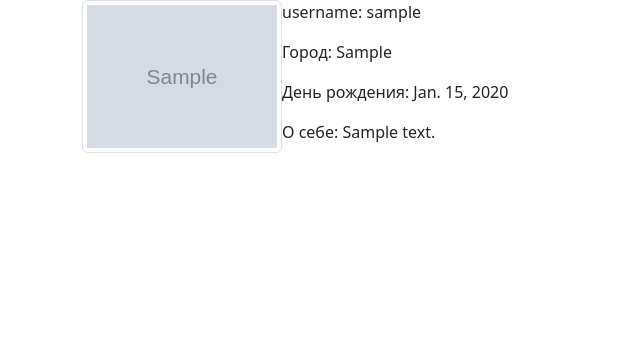
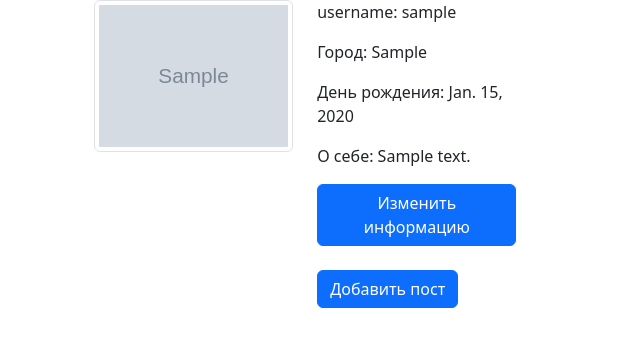
Before and after one commit to montego6/social, a Django app: page /profile in a window 1280 px wide. Shown: the part 56-403 px from the top of the page, without its empty margins (0-640 px from the left). Run offline with Django 4.2, Linux system fonts and the light colour scheme; a user stored in the database is signed in; tables that the repository leaves empty hold one stand-in row (values such as "Sample post"); grey boxes marked "Sample" are stand-in pictures.

Commit message:
Added profile update info functionality

```diff
--- a/main/templates/profile.html
+++ b/main/templates/profile.html
@@ -7,10 +7,24 @@
 {% block content %}
 {% if not user.profile %}<a href="{% url 'profile add bio' %}"><h2>Добавить био</h2></a>
 {% else %}
-<img src="{{ user.profile.avatar.url }}" width="200" class="float-start img-thumbnail">
-<p>username: {{ user.username }}</p>
+<div class="container">
+    <div class="row">
+        <div class="col">
+<img src="{{ user.profile.avatar.url }}" width="250" class="float-start img-thumbnail"></div>
+<div class="col"><p>username: {{ user.username }}</p>
 <p>Город: {{ user.profile.city }}</p>
 <p>День рождения: {{ user.profile.birthday }}</p>
 <p>О себе: {{ user.profile.bio }}</p>
+    <a href="{% url 'profile change bio' user.profile.id %}" class="btn btn-primary">Изменить информацию</a>
+    <br><br>
+    <a href="" class="btn btn-primary">Добавить пост</a>
+    </div>
+        <div class="col"></div><div class="col"></div><div class="col"></div>
+        </div>
+            </div>
+<br>
+<div class="container">
+
+</div>
 {% endif %}
 {% endblock %}
--- a/main/urls.py
+++ b/main/urls.py
@@ -8,5 +8,6 @@ urlpatterns = [
     path('login', LoginView.as_view(template_name='form.html', extra_context={'title': 'Войти'}), name='login'),
     path('logout', LogoutView.as_view(), name='logout'),
     path('profile', views.profile_my, name='profile my'),
-    path('profile/add-bio', views.add_profile_bio, name='profile add bio')
+    path('profile/add-bio', views.add_profile_bio, name='profile add bio'),
+    path('profile/change-bio/<int:pk>', views.ProfileUpdateView.as_view(), name='profile change bio')
 ]
--- a/main/views.py
+++ b/main/views.py
@@ -1,8 +1,11 @@
 from django.contrib.auth import login, authenticate
 from django.shortcuts import redirect
 from django.shortcuts import render
+from django.views.generic.edit import UpdateView
+from django.urls import reverse
 
 from .forms import SignUpForm, ProfileForm
+from .models import Profile
 
 # Create your views here.
 
@@ -41,3 +44,12 @@ def add_profile_bio(request):
     else:
         form = ProfileForm()
     return render(request, 'form.html', {'form': form, 'title': 'Добавить био'})
+
+
+class ProfileUpdateView(UpdateView):
+    model = Profile
+    fields = ['avatar', 'city', 'birthday', 'bio']
+    template_name_suffix = '_update'
+
+    def get_success_url(self):
+        return reverse("profile my")
```
Also changed, not shown: main/templates/main/profile_update.html (added, +15 -0 lines).
